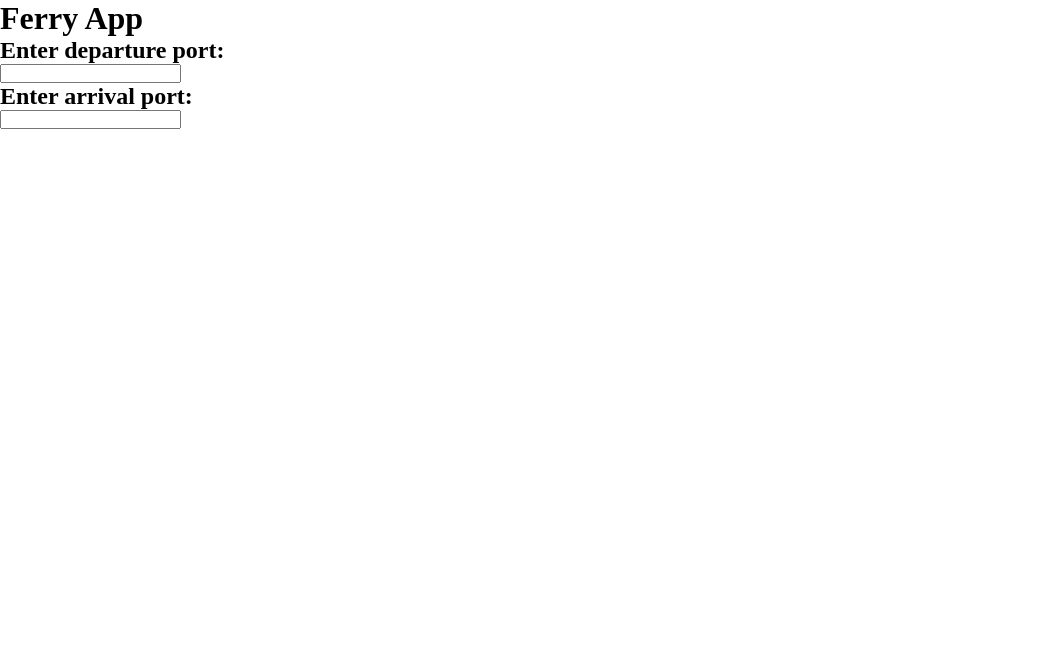
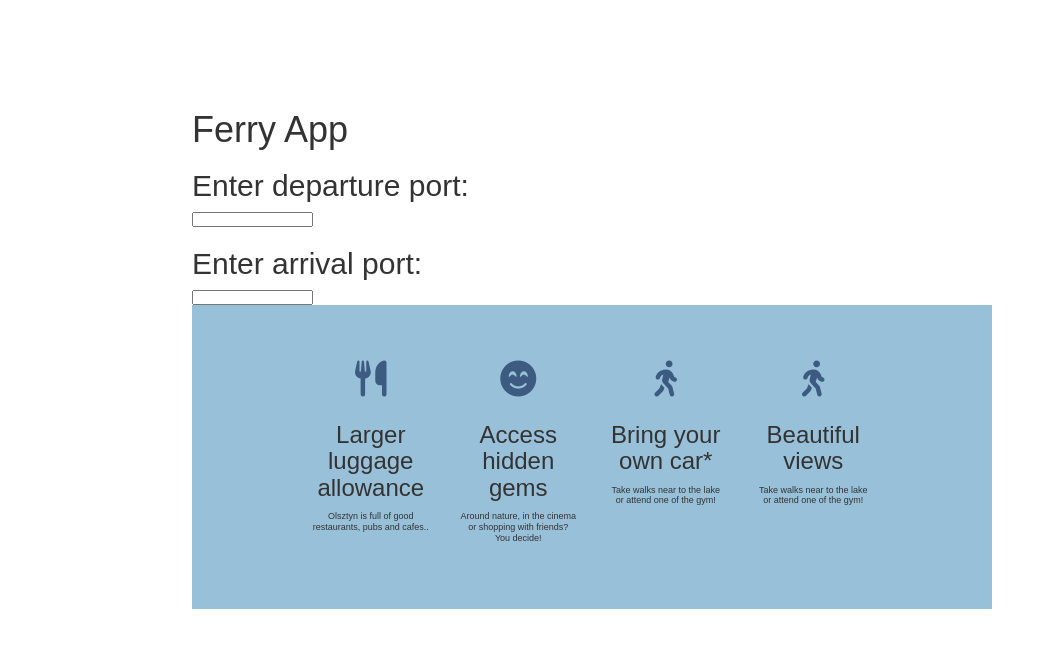
Before and after one commit to JakubWronskiUG/CS3028-FerryProject, a React (Create React App) app in the folder ferry-project/: page / in a window 1280 px wide. Shown: the top 648 px of the page, without its empty margins (0-1055 px from the left). Built offline with nearby package versions, Linux system fonts and the light colour scheme.

Commit message:
added icons

```diff
--- a/ferry-project/public/index.html
+++ b/ferry-project/public/index.html
@@ -3,6 +3,13 @@
   <head>
     <meta charset="utf-8" />
     <meta name="viewport" content="width=device-width, initial-scale=1" />
+
+    <link rel="stylesheet" href="https://maxcdn.bootstrapcdn.com/bootstrap/3.4.1/css/bootstrap.min.css">
+    <script src="https://ajax.googleapis.com/ajax/libs/jquery/3.6.0/jquery.min.js"></script>
+    <script src="https://maxcdn.bootstrapcdn.com/bootstrap/3.4.1/js/bootstrap.min.js"></script>
+    <script src="https://kit.fontawesome.com/80a68e0e2d.js" crossorigin="anonymous"></script>
+
+
     <title>React App</title>
   </head>
   <body>
--- a/ferry-project/src/App.js
+++ b/ferry-project/src/App.js
@@ -1,6 +1,7 @@
 import React from 'react';
 import './styles/App.css';
 import TextInput from './components/Text';
+import Icons from './components/Icons';
 
 function App() {
   return (
@@ -12,6 +13,7 @@ function App() {
       <TextInput/>
       <h2>Enter arrival port:</h2>
       <TextInput/>
+      <Icons/>
     </div>
   );
 }
--- /dev/null
+++ b/ferry-project/src/components/Icons.css
@@ -0,0 +1,26 @@
+body {
+    padding: 7% 15%;
+    font: 0.9em/1.2 Arial, Helvetica, sans-serif;
+  }
+
+/*features section */
+.features {
+    padding: 7% 15%;
+    background: #98C1D9;
+    position: relative;
+    text-align: center;
+    z-index: 1;
+  }
+
+.feature-box {
+    text-align: center;
+  }
+
+.icon {
+    color: #3D5A80;
+    margin-bottom: 0.5rem;
+  }
+
+.icon:hover {
+    color: #EE6C4D;
+  }
--- /dev/null
+++ b/ferry-project/src/components/Icons.jsx
@@ -0,0 +1,36 @@
+import React from "react";
+import './Icons.css';
+
+const Icons = () => {
+    return (
+
+    <div class="features">
+        <div class="row">
+        <div class="feature-box col-lg-3">
+            <i class="icon fas fa-utensils fa-4x"></i>
+            <h3>Larger luggage allowance</h3>
+            <p>Olsztyn is full of good restaurants, pubs and cafes..</p>
+        </div>
+
+    <div class="feature-box col-lg-3">
+      <i class="icon fas fa-smile-beam fa-4x"></i>
+      <h3>Access hidden gems</h3>
+      <p>Around nature, in the cinema or shopping with friends? You decide!</p>
+    </div>
+
+    <div class="feature-box col-lg-3">
+      <i class="icon fas fa-walking fa-4x"></i>
+      <h3>Bring your own car*</h3>
+      <p>Take walks near to the lake or attend one of the gym!</p>
+    </div>
+    <div class="feature-box col-lg-3">
+        <i class="icon fas fa-walking fa-4x"></i>
+        <h3>Beautiful views</h3>
+        <p>Take walks near to the lake or attend one of the gym!</p>
+      </div>
+  </div>
+</div>
+    )
+}
+
+export default Icons;
```
